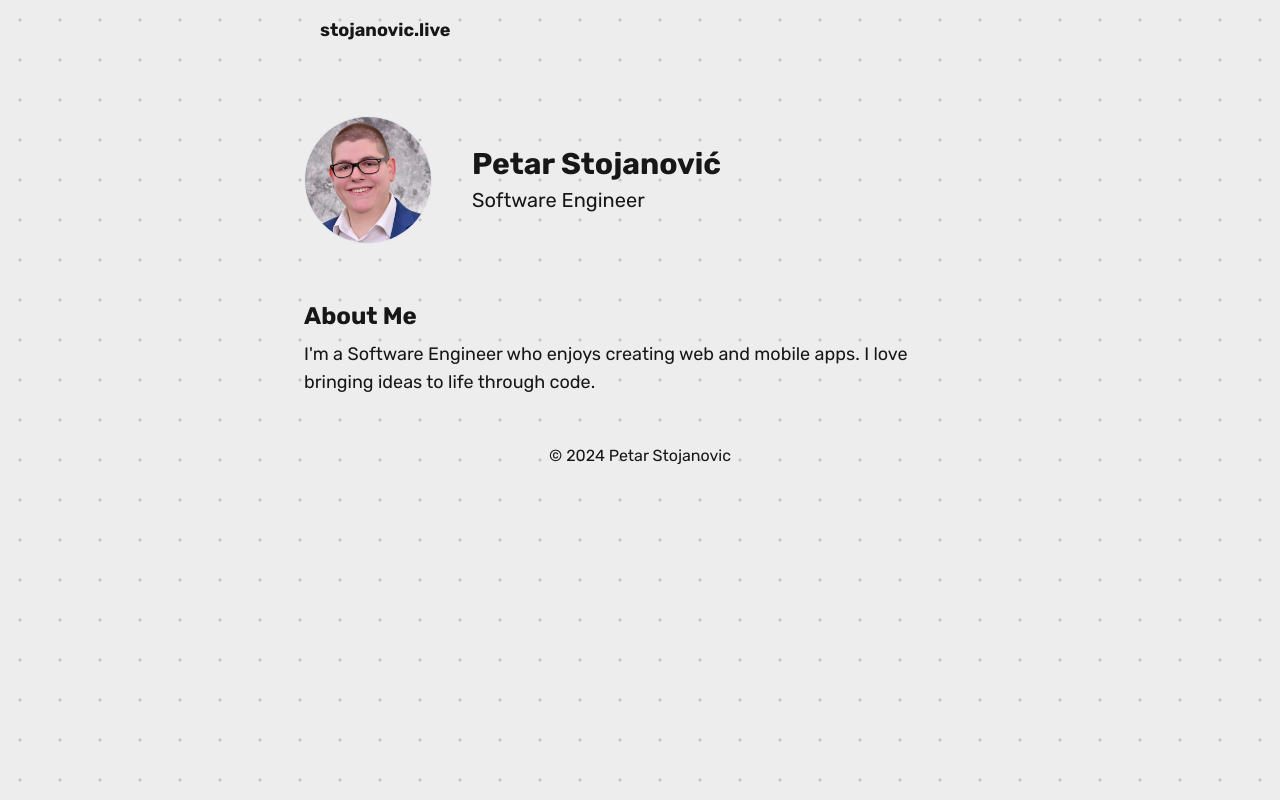
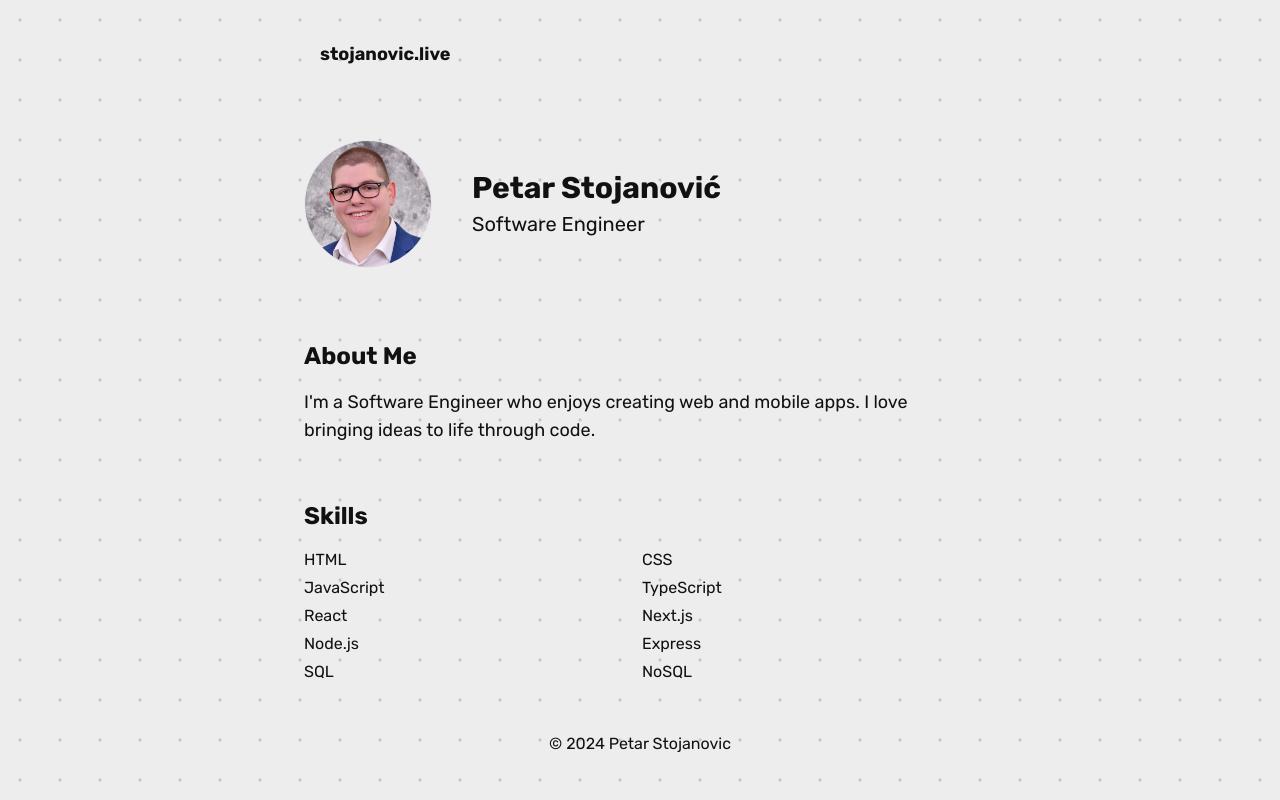
Before and after one commit to petar-stojanovic/stojanovic.live, a Next.js app: page / in a window 1280 px wide. Built offline with nearby package versions, Linux system fonts and the light colour scheme.

Commit message:
colors and style change

```diff
--- a/app/_components/Footer.tsx
+++ b/app/_components/Footer.tsx
@@ -1,7 +1,7 @@
 export default function Footer() {
   const currentYear = new Date().getFullYear();
   return (
-    <footer className="pt-12 pb-4 text-center">
+    <footer className="pt-12 pb-4 text-center mx-auto max-w-2xl">
       &copy; {currentYear} Petar Stojanovic
     </footer>
   );
--- a/app/_components/Header.tsx
+++ b/app/_components/Header.tsx
@@ -2,7 +2,7 @@ import Link from "next/link";
 
 export default function Header() {
   return (
-    <header className="p-4">
+    <header className="p-4 mt-6 mx-auto max-w-2xl">
       <Link href="/" className="font-bold text-lg">
         stojanovic.live
       </Link>
--- a/app/globals.css
+++ b/app/globals.css
@@ -4,13 +4,13 @@
 
 :root {
   --background: #ededed;
-  --foreground: #171717;
+  --foreground: #111111;
   --background-dots: #17171733;
 }
 
 @media (prefers-color-scheme: dark) {
   :root {
-    --background: #0a0a0a;
+    --background: #111111;
     --foreground: #ededed;
     --background-dots: #ededed33;
   }
--- a/app/layout.tsx
+++ b/app/layout.tsx
@@ -23,11 +23,11 @@ export default function RootLayout({
   return (
     <html lang="en" className={rubik.className}>
     <body className="z-[-2] bg-[radial-gradient(var(--background-dots)_1px,var(--background)_2px)] bg-[size:40px_40px]">
+    <Header/>
     <main className="mx-auto max-w-2xl">
-          <Header />
       {children}
-          <Footer />
     </main>
+    <Footer/>
     </body>
     </html>
   );
--- a/app/page.tsx
+++ b/app/page.tsx
@@ -2,7 +2,7 @@ import Image from "next/image";
 
 export default function Home() {
   return (
-    <div className="mt-10">
+    <div className="mt-10 flex flex-col gap-14">
       <section className="flex items-center gap-10 py-4">
         <Image
           src={"/profile.jpg"}
@@ -17,12 +17,29 @@ export default function Home() {
         </div>
       </section>
 
-      <section className="mt-10">
+      <section>
         <h2 className="font-bold text-2xl">About Me</h2>
-        <p className="mt-2 text-lg">
+        <p className="mt-4 text-lg">
           I'm a Software Engineer who enjoys creating web and mobile apps. I love bringing ideas to life through code.
         </p>
       </section>
+
+      <section>
+        <h2 className="font-bold text-2xl">Skills</h2>
+        <ul className="mt-4 grid grid-cols-2 gap-1">
+          <li>HTML</li>
+          <li>CSS</li>
+          <li>JavaScript</li>
+          <li>TypeScript</li>
+          <li>React</li>
+          <li>Next.js</li>
+          <li>Node.js</li>
+          <li>Express</li>
+          <li>SQL</li>
+          <li>NoSQL</li>
+        </ul>
+      </section>
+
     </div>
   );
 }
```
Lines whose indentation alone changed are shown as unchanged.
